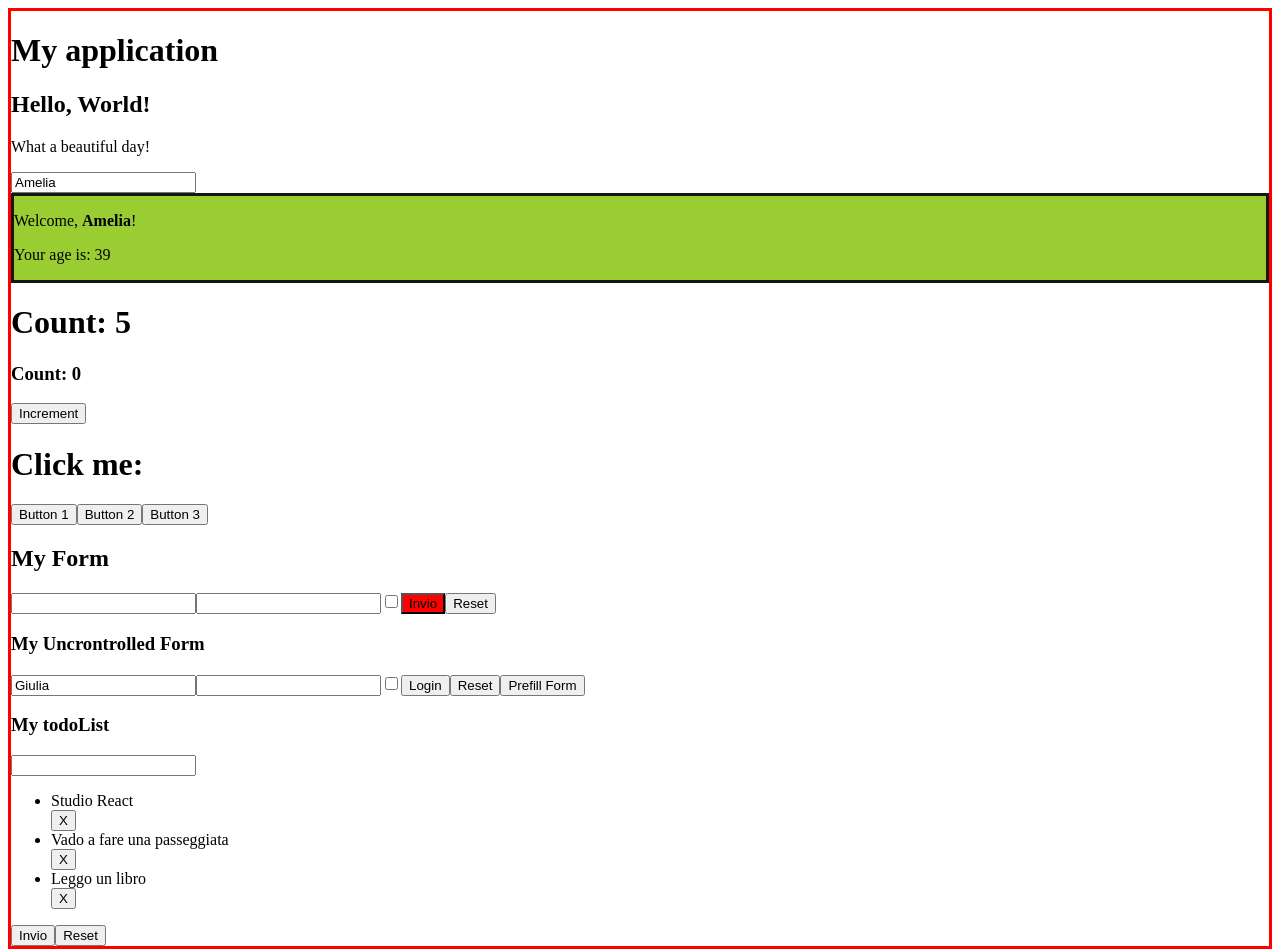
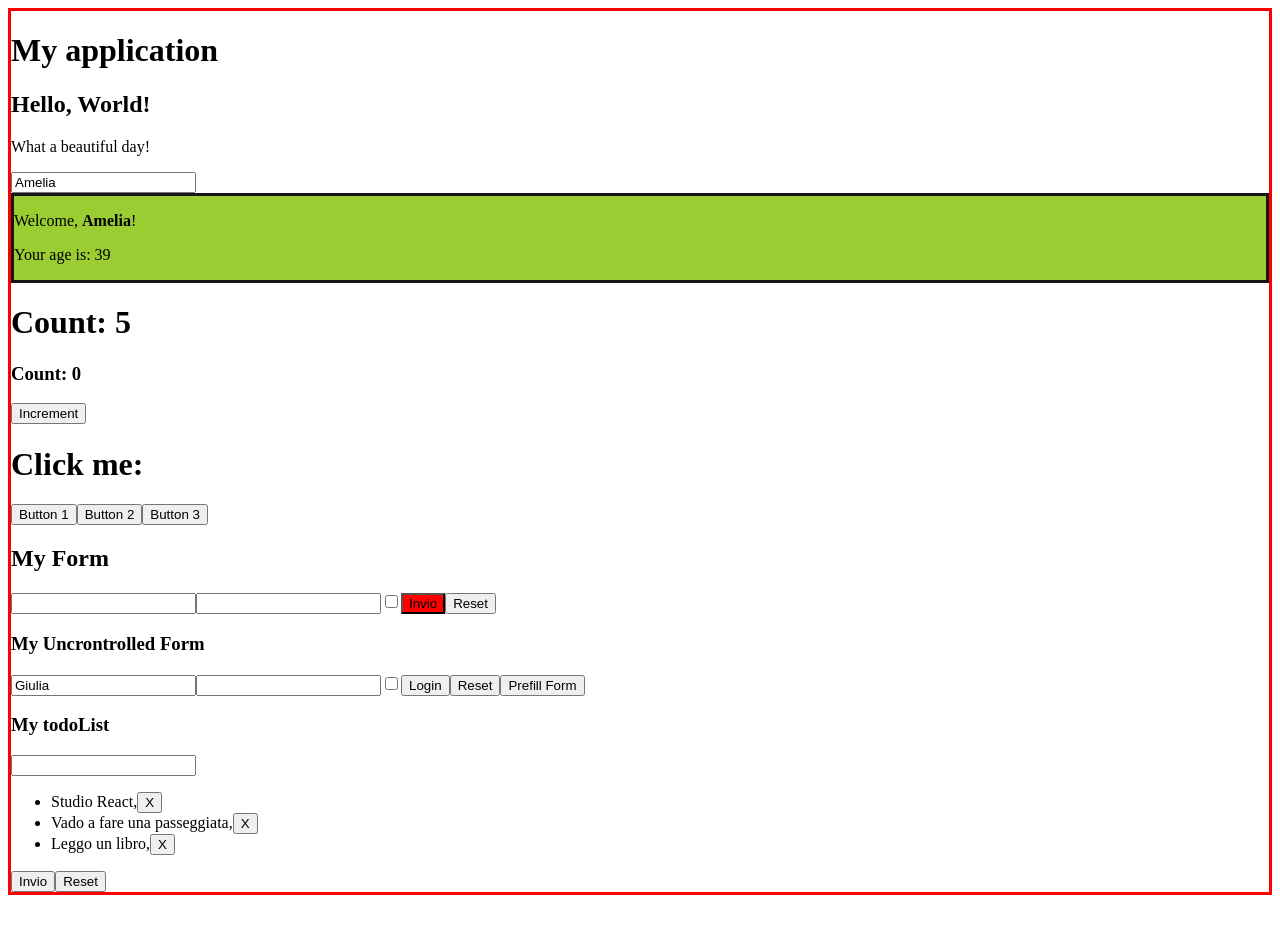
Before and after one commit to ameted83/React-exercises, a React (Create React App) app: page / in a window 1280 px wide. Shown: the top 952 px of the page. After the commit the page ends 903 px from the top, so only its background shows below. Built offline with nearby package versions, Linux system fonts and the light colour scheme.

Commit message:
render-props-01

```diff
--- a/src/App.js
+++ b/src/App.js
@@ -30,10 +30,10 @@ export class App extends React.Component {
                     <ul>
                       {todos.map((item, index) => {
                         return (
-                          <>
-                            <li>{item}</li>
+                          <li>
+                            {item},
                             <button onClick={() => removeItem(index)}>X</button>
-                          </>
+                          </li>
                         );
                       })}
                     </ul>
```
